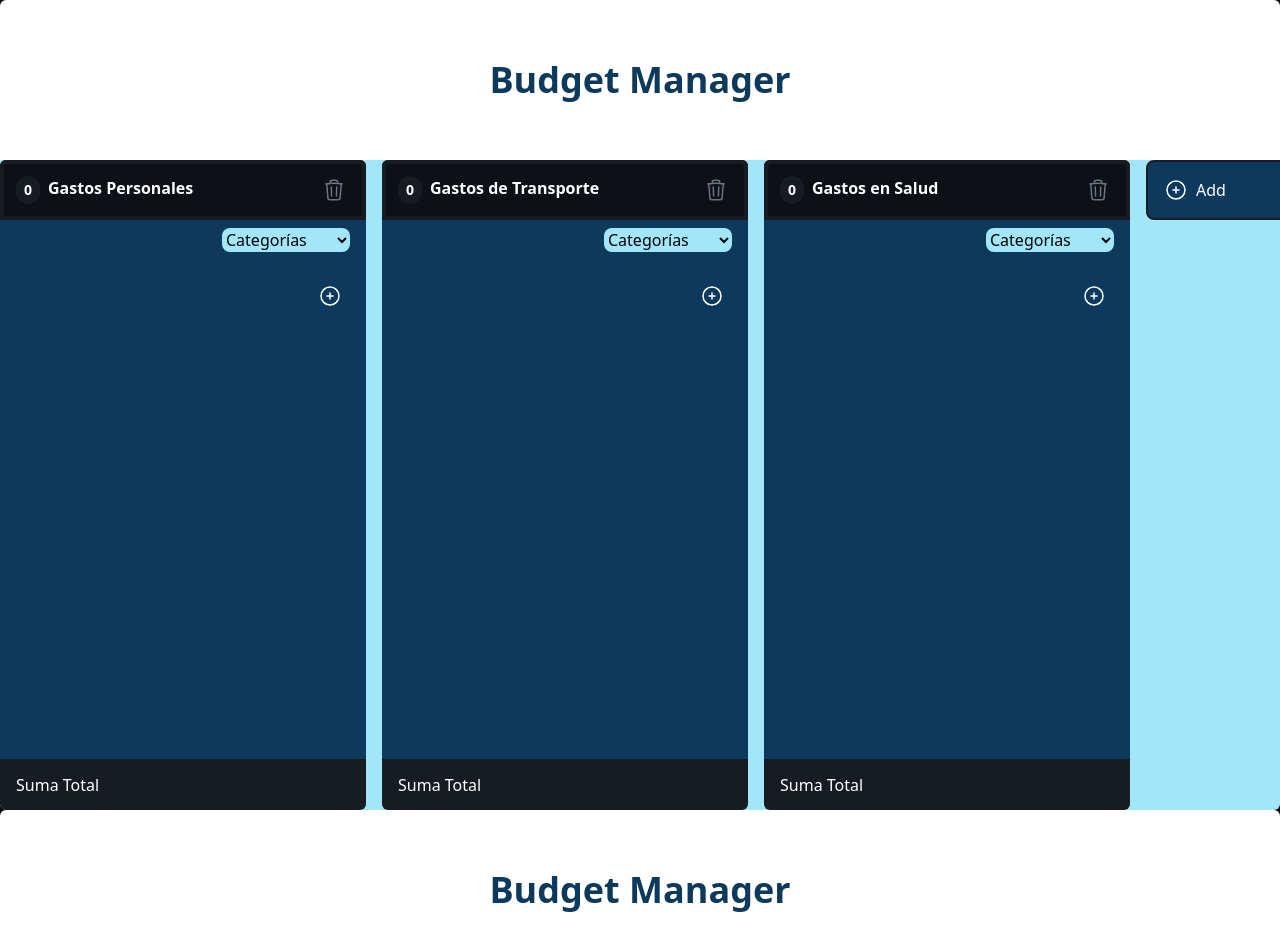
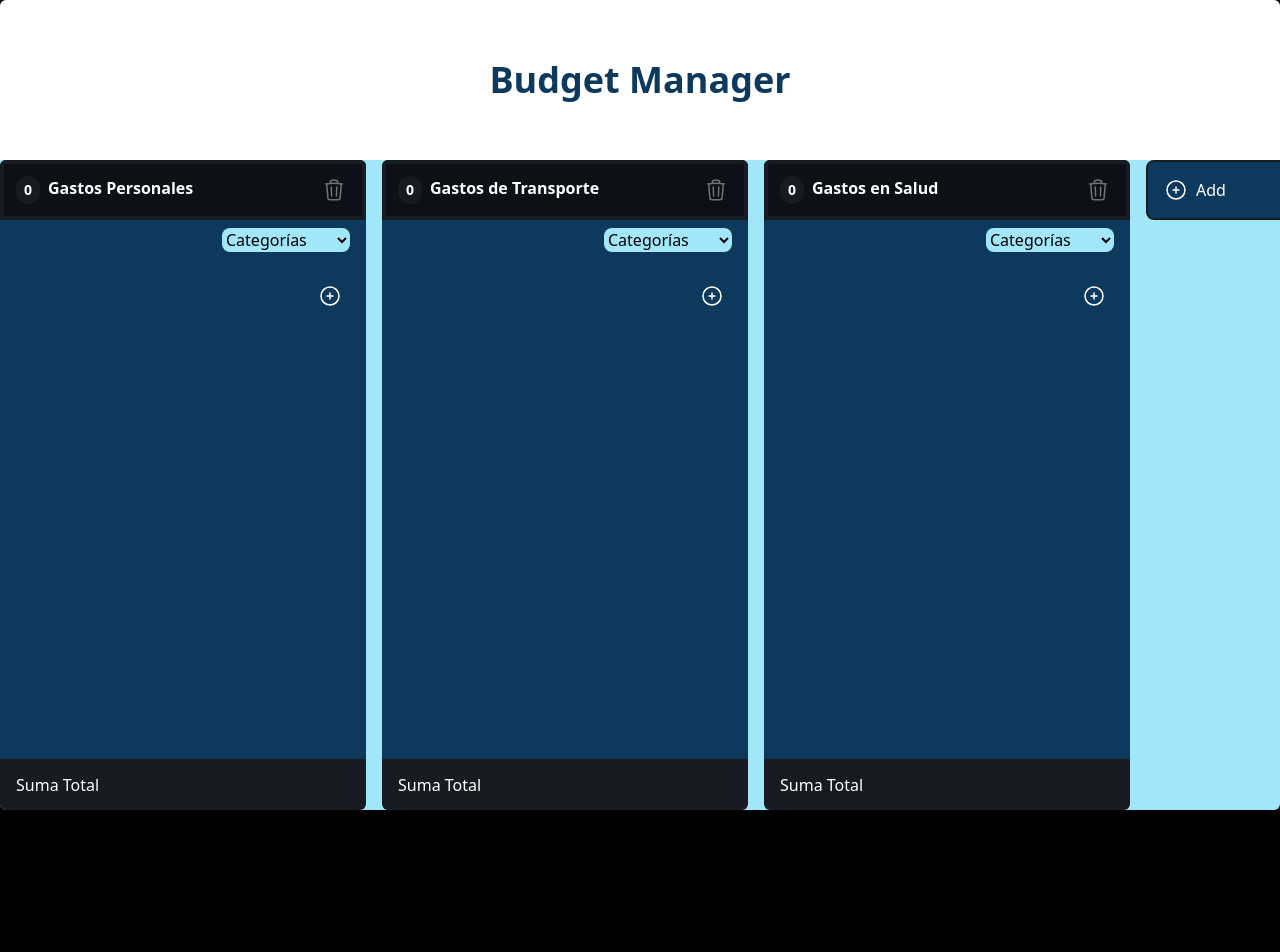
Before and after one commit to IngridC10/budget_manager, a React (Vite) app: page /home in a window 1280 px wide. Shown: the top 952 px of the page. After the commit the page ends 810 px from the top, so only its background shows below. Built offline with nearby package versions, Linux system fonts and the light colour scheme.

Commit message:
correcton del route

```diff
--- a/src/App.tsx
+++ b/src/App.tsx
@@ -9,7 +9,7 @@ function App() {
     <Router>
       <div className="App">
         <RouterPrincipal />
-        <HomePage />
+        {/* <HomePage /> */}
       </div>
     </Router>
   );
--- a/src/components/router/RouterPrincipal.tsx
+++ b/src/components/router/RouterPrincipal.tsx
@@ -4,7 +4,7 @@ import HomePage from "../../pages/HomePage";
 const RouterPrincipal = () => {
   return (
     <Routes>
-      {/* <Route path="/" element={<HomePage />} /> */}
+      <Route path="/" element={<HomePage />} />
       <Route path="/home" element={<HomePage />} />
     </Routes>
   );
```
